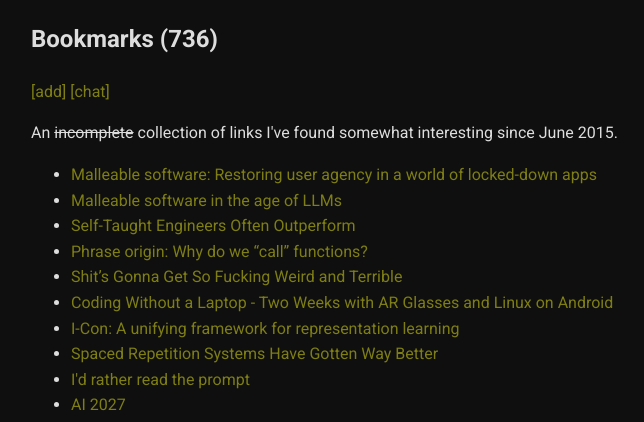
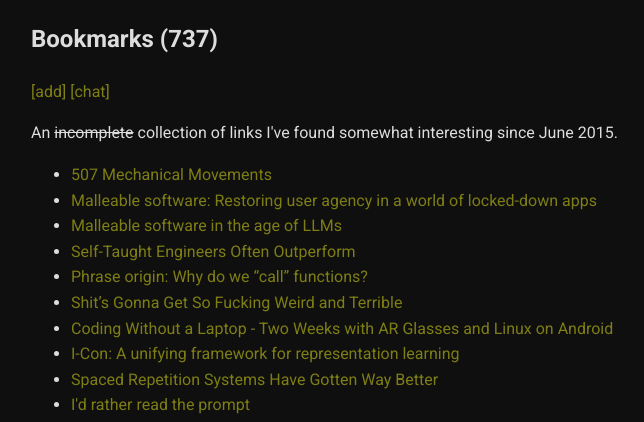
Before and after one commit to eug/eug.github.io, a Python web app: template templates/bookmarks.html in a window 1280 px wide. Shown: the part 131-553 px from the top of the page, without its empty margins (209-853 px from the left). Run offline with Jinja, Linux system fonts and the light colour scheme; the template is opened without the code that fills it, so the values that code supplies are empty.

Commit message:
Update bookmarks.html

```diff
--- a/templates/bookmarks.html
+++ b/templates/bookmarks.html
@@ -13,6 +13,7 @@
     <script>
         const bookmarks = [
 // { url: "", title: ""},
+{ url: "https://507movements.com/index01.html", title: "507 Mechanical Movements"},
 { url: "https://www.inkandswitch.com/essay/malleable-software/", title: "Malleable software: Restoring user agency in a world of locked-down apps"},
 { url: "https://www.geoffreylitt.com/2023/03/25/llm-end-user-programming", title: "Malleable software in the age of LLMs"},
 { url: "https://michaelbastos.com/blog/why-self-taught-engineers-often-outperform", title: "Self-Taught Engineers Often Outperform"},
```
